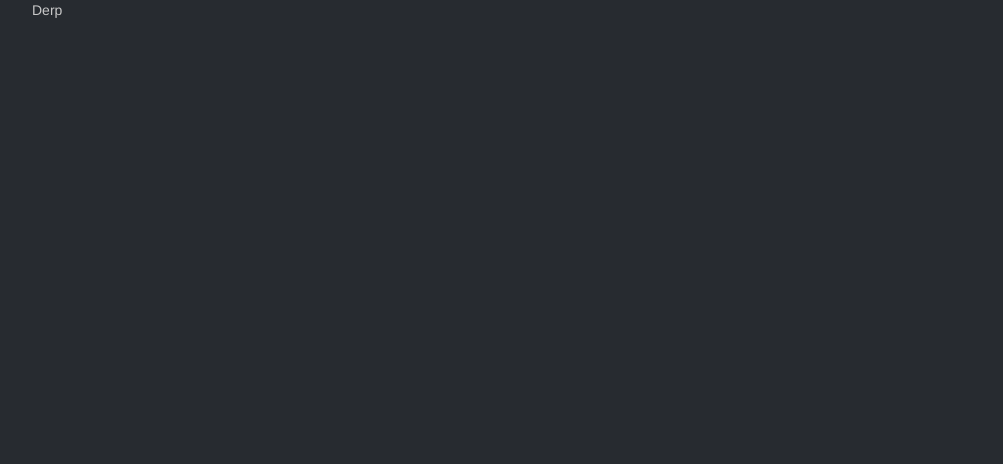
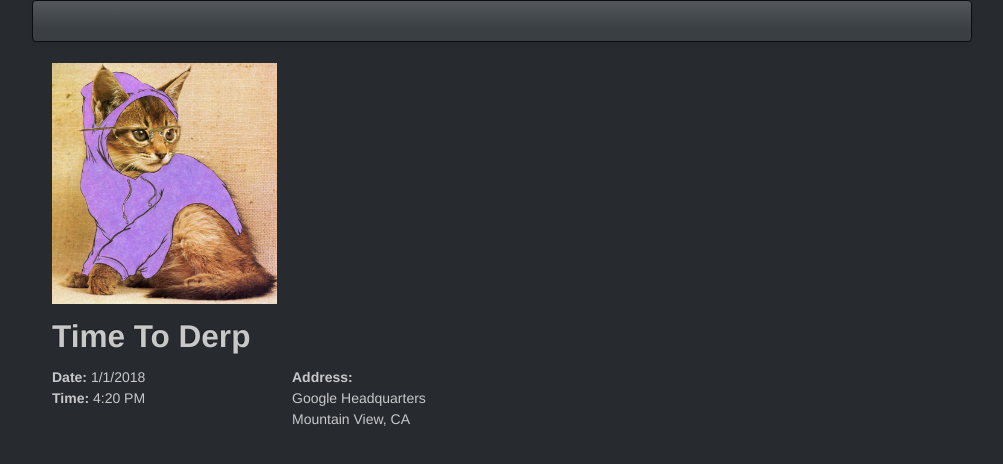
Before and after one commit to RastamusPrime/PS-DemoApp, a website: page app/EventDetails.html in a window 1280 px wide. Shown: the whole page, without its empty margins (138-1141 px from the left). Drawn offline with nearby package versions, Linux system fonts and the light colour scheme.

Commit message:
added controller

```diff
--- a/app/EventDetails.html
+++ b/app/EventDetails.html
@@ -1,26 +1,49 @@
 <!DOCTYPE html>
-<html ng-app = "eventsApp">
+<html ng-app="eventsApp">
+
 <head>
   <meta charset="utf-8">
   <title>Event Registration</title>
-    <link rel="stylesheet" href="/css/bootstrap.min.css"/>
-    <link rel="stylesheet" href="/css/app.css"/>
+  <link rel="stylesheet" href="/css/bootstrap.min.css" />
+  <link rel="stylesheet" href="/css/app.css" />
   <script src="/lib/jquery.min.js"></script>
   <script src="/lib/underscore-1.4.4.min.js"></script>
   <script src="/lib/angular/angular.js"></script>
   <script src="/js/app.js"></script>
   <script src="/js/controllers/eventController.js"></script>
 </head>
+
 <body>
+  <div class="container">
+    <div class="navbar">
+      <div class="navbar-inner">
+        <ul class="nav">
 
+        </ul>
+      </div>
+    </div>
+    <div ng-controller="eventController as vm" style = "padding-left:20px; padding-right:20px">
+      <img ng-src="{{vm.event.imageUrl}}"; style ="max-width:25%; height:auto"/>
+      <div class="row">
+        <div class="spann11">
+          <h2>{{vm.event.name}}</h2>
+        </div>
+      </div>
+      <div class="row">
+        <div class="span3">
+          <div><strong>Date:</strong> {{vm.event.date}}</div>
+          <div><strong>Time:</strong> {{vm.event.time}}</div>
+       </div>
+       <div class="span4">
+        <address>
+            <strong>Address:</strong><br>
+            {{vm.event.location.address}}<br>
+            {{vm.event.location.city}}, {{vm.event.location.state}}
+        </address>
+       </div>
+     </div>
+     </div>
+  </div>
+</body>
 
-    <div class="container">
-      <div ng-controller="eventController as vm">
-        {{vm.event.name}}
-
-      </div>
-
-    </div>
-
-  </body>
 </html>
--- a/app/js/controllers/eventController.js
+++ b/app/js/controllers/eventController.js
@@ -14,13 +14,19 @@
          var vm = this;
 
          vm.event = {
-            name: 'Derp'
-
-        };
-
+            name: 'Time To Derp',
+            date: '1/1/2018',
+            time:'4:20 PM',
+            location:
+            {
+                address: 'Google Headquarters',
+                city: 'Mountain View',
+                state: 'CA'
+            },
+            imageUrl: '/img/hipster-kitty.png'
 
      }
-
+}
 
 
 
```
Also changed, not shown: app/img/hipster-kitty.png (added). Lines whose indentation alone changed are shown as unchanged.
